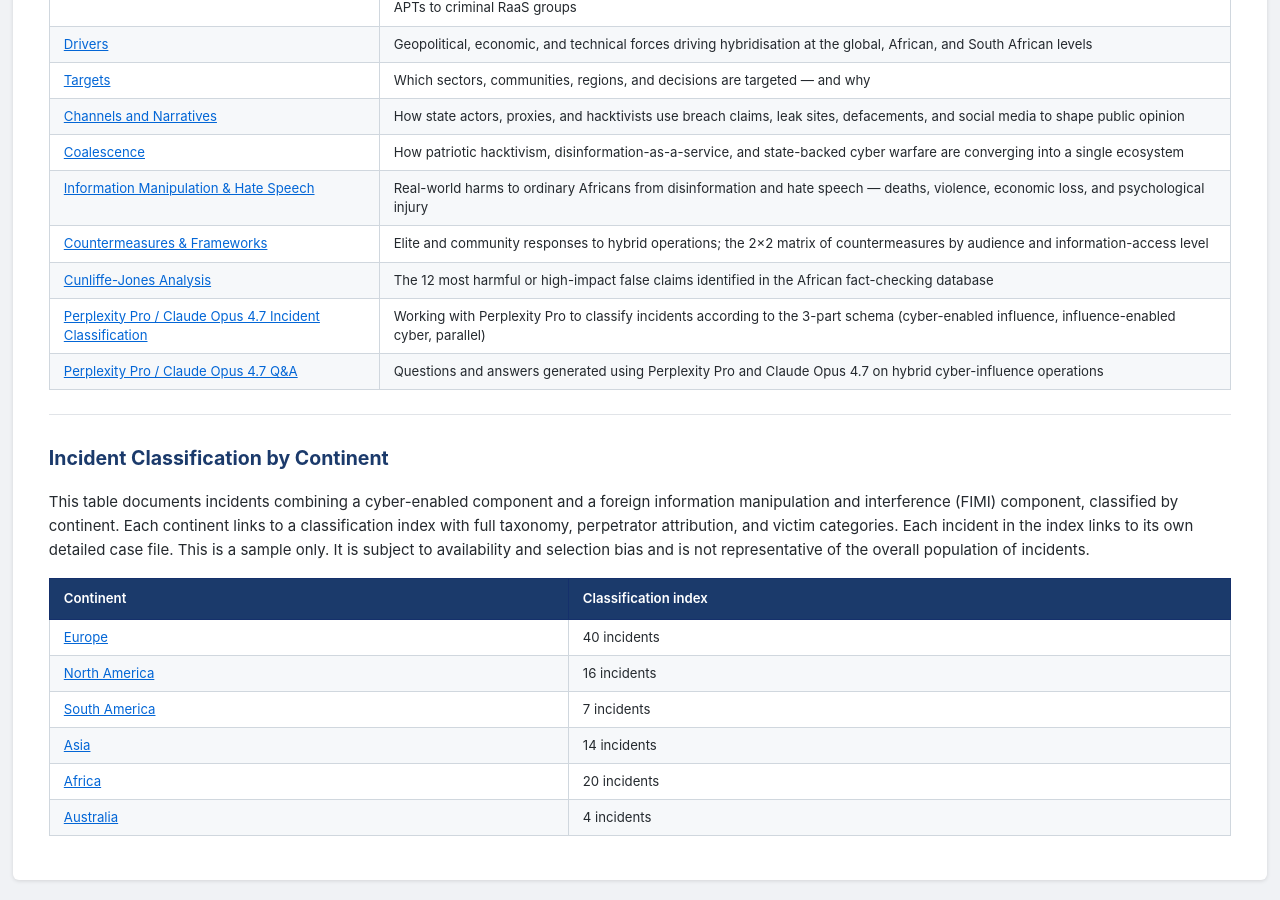
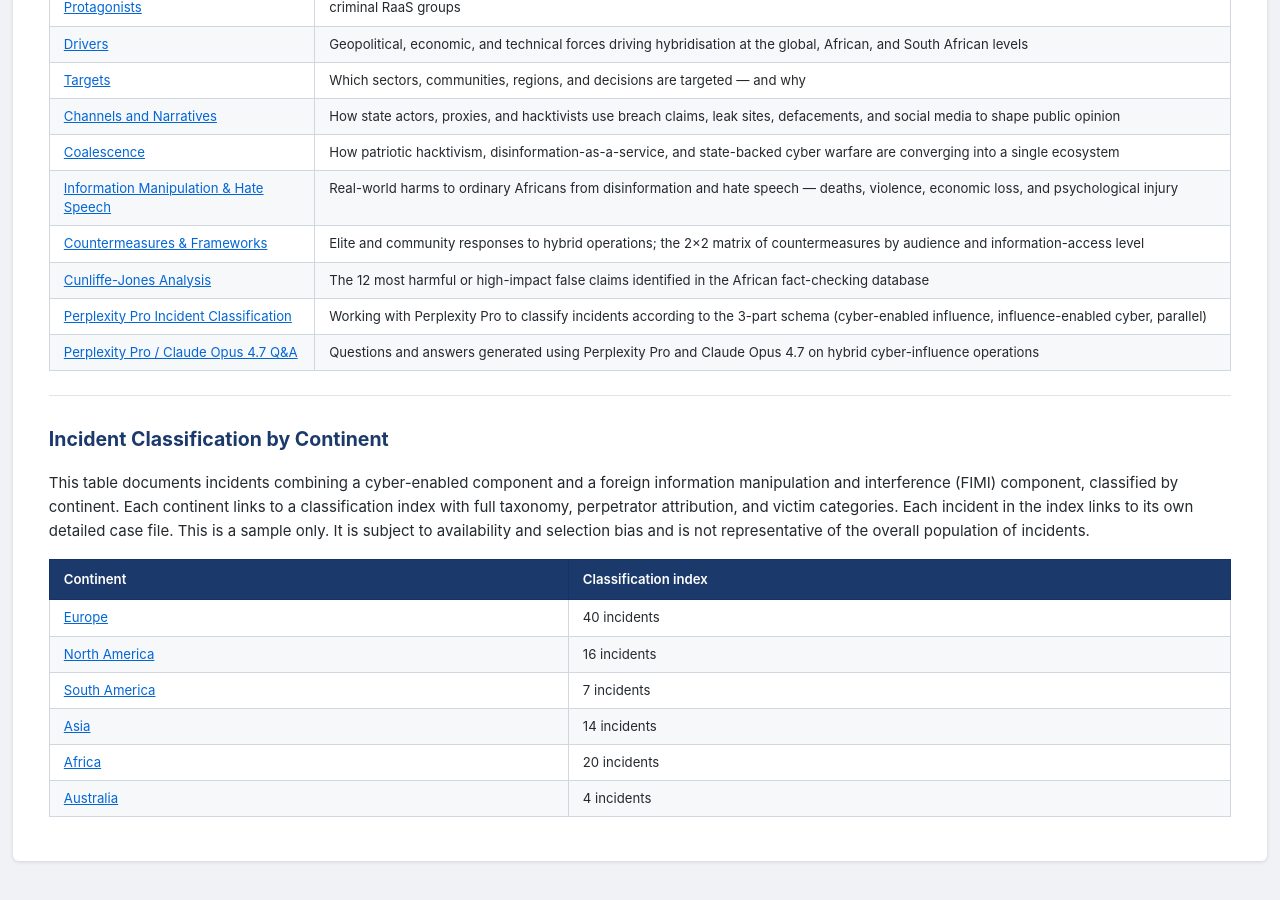
Before and after one commit to scampb06/ITWeb, a Jekyll site: the page built from index.md, in a window 1280 px wide and 900 px high, scrolled down 680 px. Built offline with Jekyll 4.4.1, drawn with Linux system fonts in a browser that asks for light colours; our own code applies the rules of GitHub Pages for plain Markdown files.

Commit message:
tweaked wording

```diff
--- a/index.md
+++ b/index.md
@@ -29,7 +29,7 @@ Background research papers prepared for the ITWeb Security Summit 2026 keynote.
 | [Information Manipulation & Hate Speech](analysis/information-manipulation.md) | Real-world harms to ordinary Africans from disinformation and hate speech — deaths, violence, economic loss, and psychological injury |
 | [Countermeasures & Frameworks](analysis/countermeasures.md) | Elite and community responses to hybrid operations; the 2×2 matrix of countermeasures by audience and information-access level |
 | [Cunliffe-Jones Analysis](analysis/cunliffe-jones-analysis.md) | The 12 most harmful or high-impact false claims identified in the African fact-checking database |
-| [Perplexity Pro / Claude Opus 4.7 Incident Classification](analysis/incident_classification_scheme.md) | Working with Perplexity Pro to classify incidents according to the 3-part schema (cyber-enabled influence, influence-enabled cyber, parallel) |
+| [Perplexity Pro Incident Classification](analysis/incident_classification_scheme.md) | Working with Perplexity Pro to classify incidents according to the 3-part schema (cyber-enabled influence, influence-enabled cyber, parallel) |
 | [Perplexity Pro / Claude Opus 4.7 Q&A](analysis/perplexity-qa.md) | Questions and answers generated using Perplexity Pro and Claude Opus 4.7 on hybrid cyber-influence operations |
 
 ---
```
